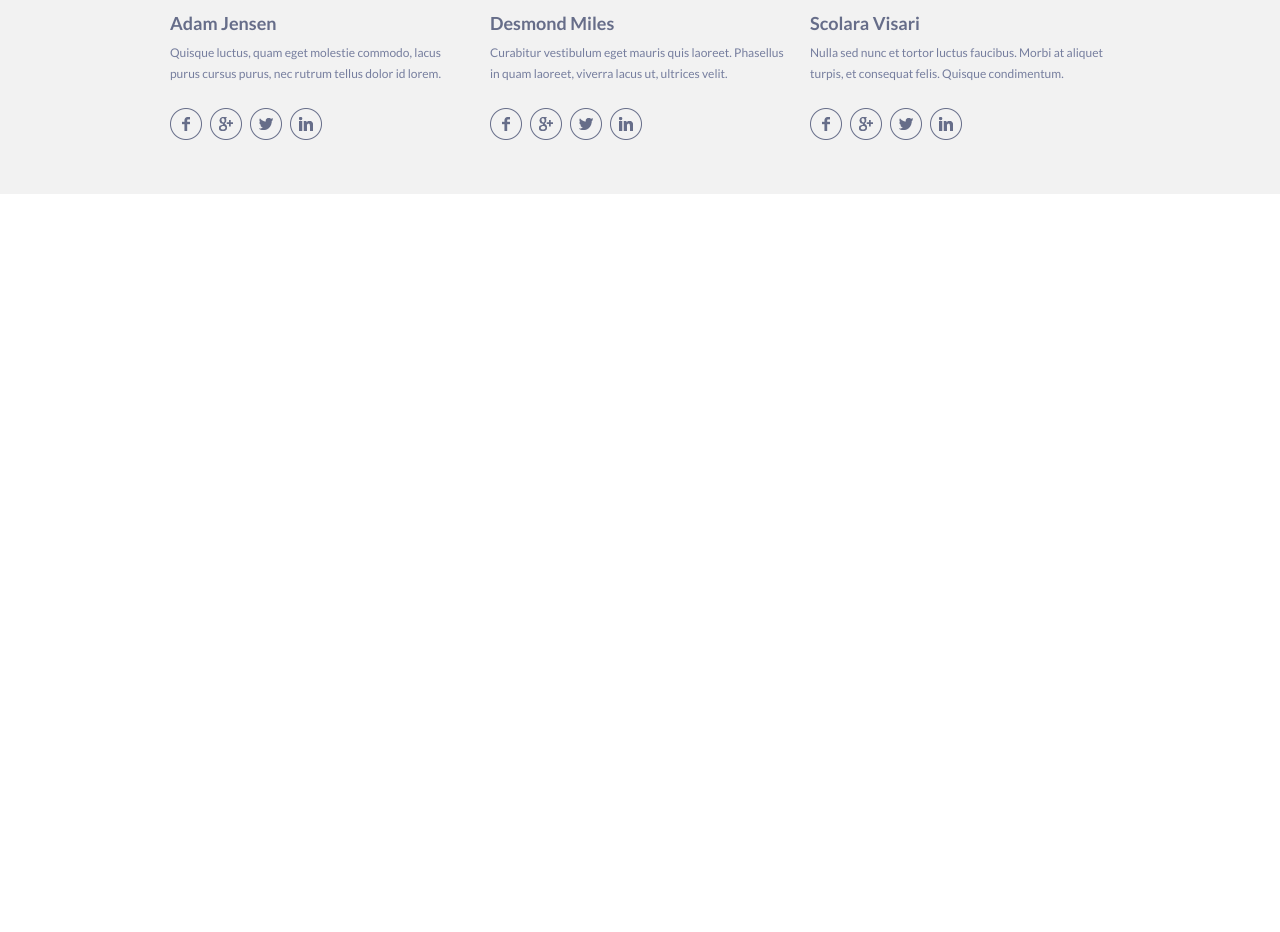
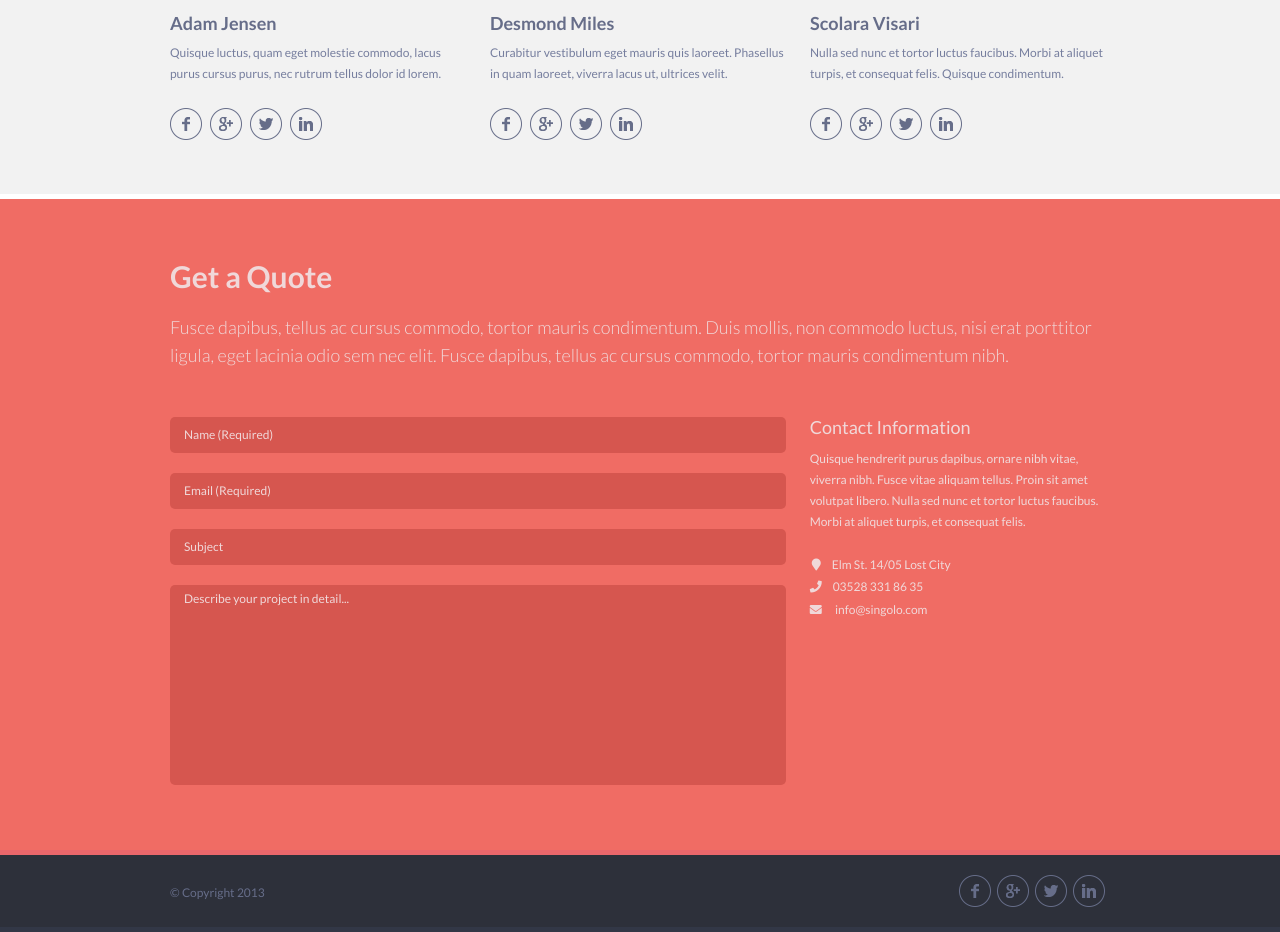
Before and after one commit to ChroMari/Singlo, a website: page index.html in a window 1280 px wide. Shown: the part 2610-3542 px from the top of the page. Before the commit the page ends 2809 px from the top, so only its background shows below. Drawn offline with nearby package versions, Linux system fonts and the light colour scheme.

Commit message:
Полностью завершила вёртску для desktop версии

```diff
--- a/css/style.css
+++ b/css/style.css
@@ -108,7 +108,7 @@ a.active {
   border-bottom: 5px solid #ffffff;
 }
 
-.services-title, .portfolio-title, .about-title {
+.services-title, .portfolio-title, .about-title, .getform-title {
   font-weight: 700;
   font-size: 30px;
   color: #666d89;
@@ -116,7 +116,7 @@ a.active {
   margin: 0;
 }
 
-.services-text, .portfolio-text, .about-text {
+.services-text, .portfolio-text, .about-text, .getform-text {
   font-weight: lighter;
   font-size: 18px;
   line-height: 28px;
@@ -246,3 +246,116 @@ li, ul {
 .about-socials img {
   margin-right: 5px;
 }
+
+.getform {
+  background-color: #f06c64;
+  padding-bottom: 63px;
+  border-bottom: 5px solid #ea676b;
+  color: #f0d8d9;
+  font-size: 12px;
+}
+
+.getform-title, .getform-text {
+  color: #f0d8d9;
+}
+
+.getform-row {
+  display: grid;
+  grid-template-columns: 2fr 1fr;
+}
+
+.getform-from input{
+  display: block;
+  width: 96%;
+  margin-right: 10px;
+  color: #f48c8f;
+  padding: 11px 0 11px 14px;
+  margin-bottom: 20px;
+  border: none;
+  background-color: #d6564f;
+  border-radius: 5px;
+}
+
+.getform-from input::placeholder,  textarea::placeholder {
+  color: #f0d8d9;
+}
+
+textarea {
+  height: 193px; /* Высота поля в пикселах */
+  resize: none;
+  width: 96%;
+
+  border: none;
+  background-color: #d6564f;
+  border-radius: 5px;
+  color: #f48c8f;
+  padding: 7px 0 0 14px;
+}
+
+input[type='submit'] {
+  display: none;
+}
+
+.getform-info {
+  margin-left: 13px;
+}
+.getform-info__title {
+  margin: 0px;
+  font-size: 18px;
+  font-weight: normal;
+}
+
+.getform-info__text {
+  margin: 0;
+  margin-top: 10px;
+  font-size: 12px;
+  line-height: 21px;
+}
+
+.getform-info__adress {
+  margin: 0;
+  margin-top: 26px;
+  color: #f0d8d9;
+  margin-left: 2px;
+  margin-bottom: 8px;
+}
+
+.fa {
+  margin-right: 11px;
+}
+
+.getform-info a {
+  text-decoration: none;
+  display: block;
+  color: #f0d8d9;
+  margin-bottom: 10px;
+}
+
+.footer {
+  background-color: #2d303a;
+  border-bottom: 5px solid #323746;
+  padding-bottom: 16px;
+}
+
+.footer-text {
+  margin: 0;
+  color: #666d89;
+  font-size: 12px;
+}
+
+.footer-row {
+  display: flex;
+  justify-content: space-between;
+  padding-top: 31px;
+}
+
+.about-socials.footers {
+  margin: 0;
+  margin-left: 3px;
+  margin-top: -11px;
+}
+
+.about-socials.footers img {
+  margin-left: -2px;
+  cursor: pointer;
+}
--- a/index.html
+++ b/index.html
@@ -7,6 +7,7 @@
   <title>Singlo</title>
 
   <link rel="stylesheet" href="https://cdnjs.cloudflare.com/ajax/libs/normalize/8.0.1/normalize.min.css">
+  <link href="https://use.fontawesome.com/releases/v5.0.13/css/all.css" rel="stylesheet">
   <link rel="stylesheet" href="./css/style.css">
 
   <link href="https://fonts.googleapis.com/css2?family=Lato:wght@300;400;700;900&display=swap" rel="stylesheet">
@@ -208,6 +209,49 @@
     </div>
   </section>
 
+  <section class="getform">
+    <div class="container">
+      <h2 class="getform-title">Get a Quote</h2>
+      <p class="getform-text">Fusce dapibus, tellus ac cursus commodo, tortor mauris condimentum. Duis mollis, non commodo luctus, nisi erat porttitor ligula, eget lacinia odio sem nec elit. Fusce dapibus, tellus ac cursus commodo, tortor mauris condimentum nibh.</p>
+
+      <div class="getform-row">
+        <form class="getform-from" action="//" method="POST">
+          <input type="text" placeholder="Name (Required)">
+          <input type="email" placeholder="Email (Required)">
+          <input type="text" placeholder="Subject">
+          <textarea name="comment" placeholder="Describe your project in detail..."></textarea>
+
+          <input type="submit" name="submit" value="Отправить">
+        </form>
+
+        <div class="getform-info">
+          <h3 class="getform-info__title">Contact Information</h3>
+          <p class="getform-info__text">Quisque hendrerit purus dapibus, ornare nibh vitae, viverra nibh. Fusce vitae aliquam tellus. Proin sit amet volutpat libero. Nulla sed nunc et tortor luctus faucibus. Morbi at aliquet turpis, et consequat felis. </p>
+          <p class="getform-info__adress"><i class="fa fa-map-marker" aria-hidden="true"></i>Elm St. 14/05 Lost City </p>
+          <a href="tel:+035283318635"><i class="fa fa-phone" aria-hidden="true"></i>03528 331 86 35</a>
+          <a href="mailto:info@singolo.com"><i class="fa fa-envelope" aria-hidden="true"></i>
+            info@singolo.com</a>
+        </div>
+      </div>
+
+    </div>
+  </section>
+
+  <footer class="footer">
+    <div class="container">
+      <div class="footer-row">
+      <p class="footer-text">© Copyright 2013</p>
+      <div class="about-socials footers">
+        <img src="./assets/img/social1.png">
+        <img src="./assets/img/social2.png">
+        <img src="./assets/img/social3.png">
+        <img src="./assets/img/social4.png">
+      </div>
+    </div>
+    </div>
+
+  </footer>
+
   <script src="./js/main.js"></script>
 </body>
 
```
